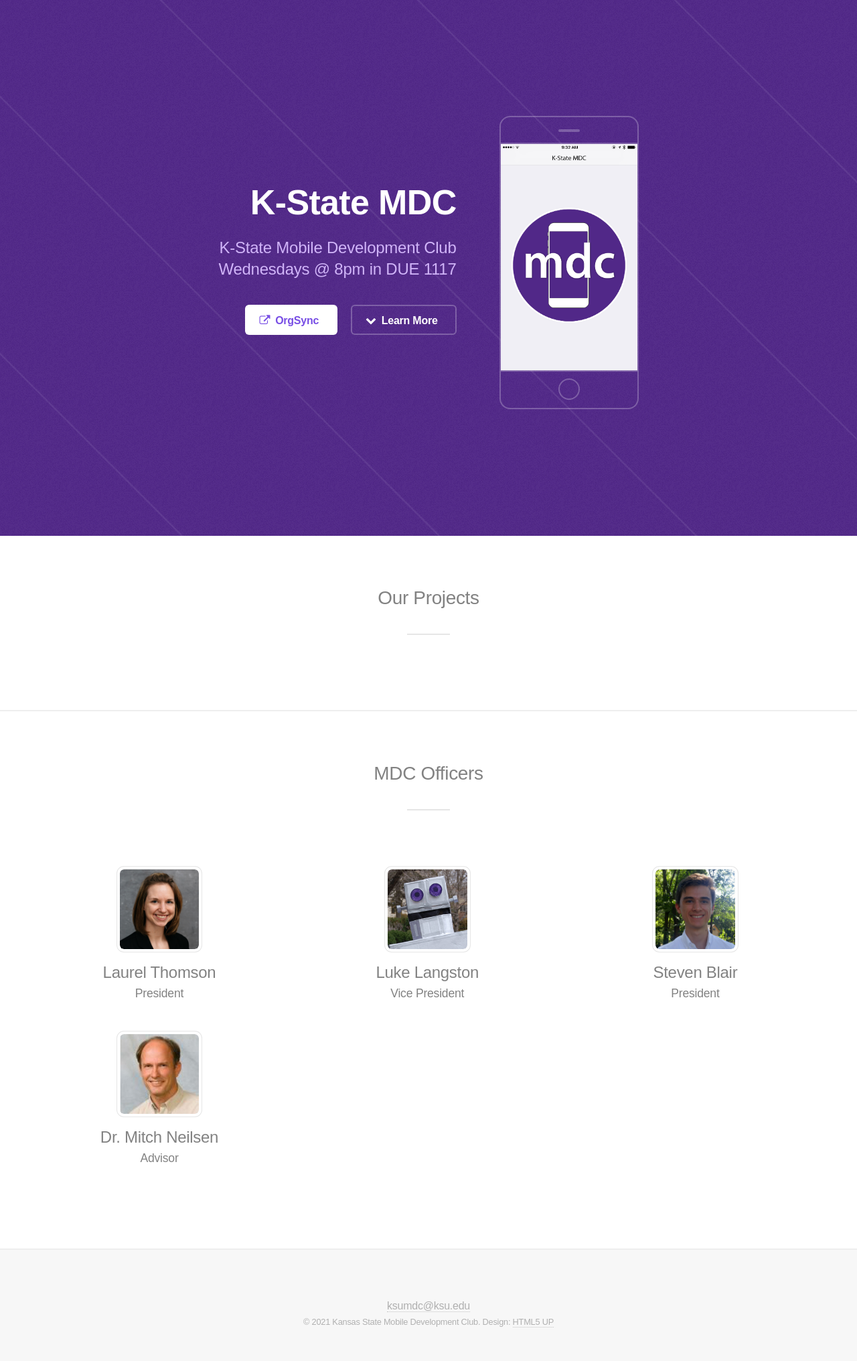
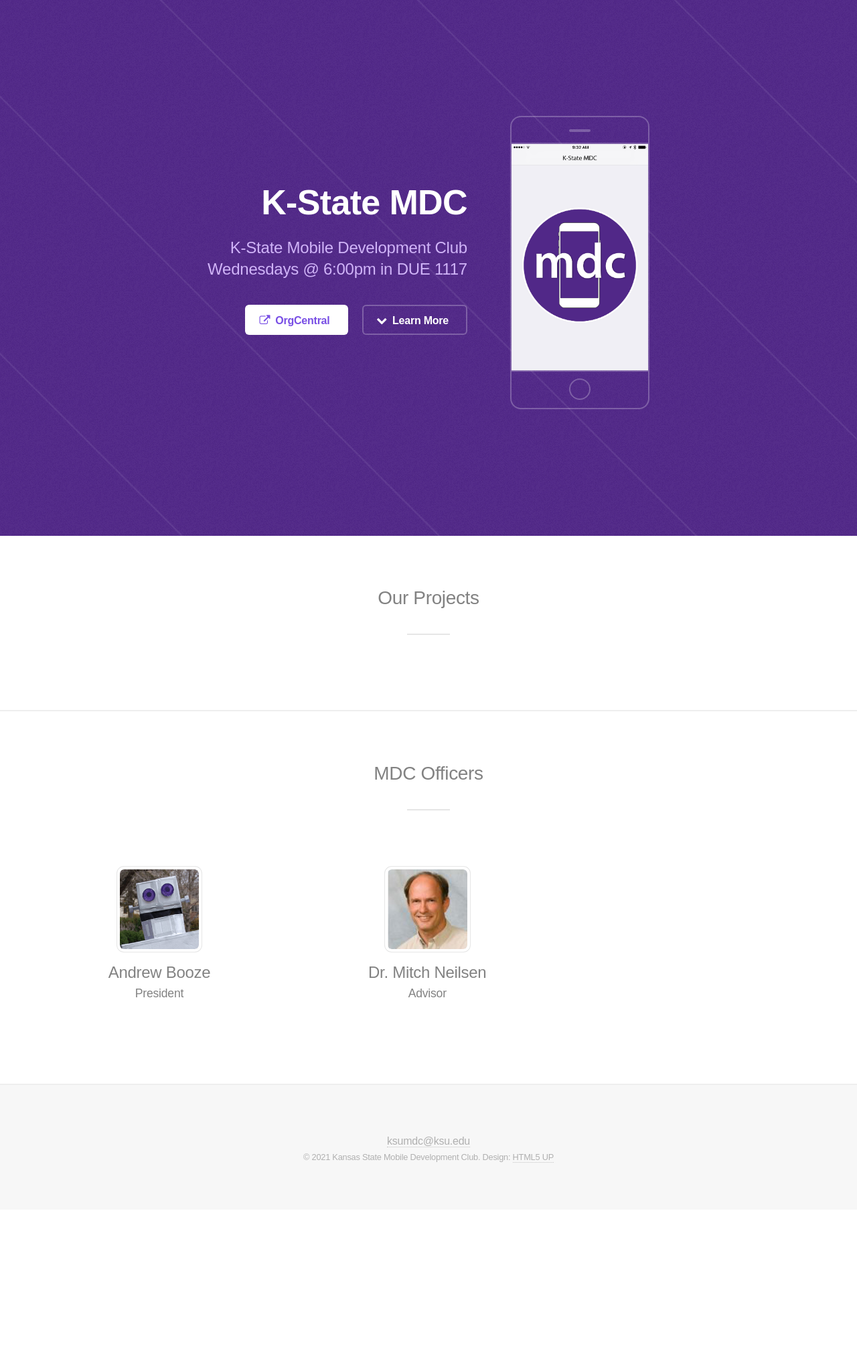
Before and after one commit to KSU-Mobile-Dev-Club/mdc.cs.ksu.edu, a PHP site: page / in a window 1280 px wide. Shown: the top 2032 px of the page at 67% size. After the commit the page ends 1736 px from the top, so only its background shows below. Run offline with PHP 8.4, Linux system fonts and the light colour scheme; data that the repository does not hold is empty.

Commit message:
Update info for 2021
Change meeting time and officers.

```diff
--- a/index.php
+++ b/index.php
@@ -43,9 +43,9 @@
     <div class="content">
       <h1><a href="/">K-State MDC</a></h1>
       <p>K-State Mobile Development Club<br />
-        Wednesdays @ 8pm in DUE 1117</p>
+        Wednesdays @ 6:00pm in DUE 1117 <br /></p>
         <ul class="actions">
-          <li><a href="https://orgsync.com/97582/chapter" target="_blank" class="button special icon fa-external-link">OrgSync</a></li>
+          <li><a href="https://k-state.campuslabs.com/engage/organization/mobile-development-club" target="_blank" class="button special icon fa-external-link">OrgCentral</a></li>
           <li><a href="#projects" class="button icon fa-chevron-down scrolly">Learn More</a></li>
         </ul>
       </div>
@@ -74,23 +74,9 @@
     <section id="officers" class="wrapper">
       <header class="major"><h2>MDC Officers</h2></header>
       <section class="officer">
-        <div class="image"><img src="images/laurel.jpg" alt="" /></div>
-        <div class="content">
-          <h3>Laurel Thomson</h3>
-          <h4>President</h4>
-        </div>
-      </section>
-      <section class="officer">
         <div class="image"><img src="images/default.jpg" alt="" /></div>
         <div class="content">
-          <h3>Luke Langston</h3>
-          <h4>Vice President</h4>
-        </div>
-      </section>
-      <section class="officer">
-        <div class="image"><img src="images/steven.jpg" alt="" /></div>
-        <div class="content">
-          <h3>Steven Blair</h3>
+          <h3>Andrew Booze</h3>
           <h4>President</h4>
         </div>
       </section>
```
